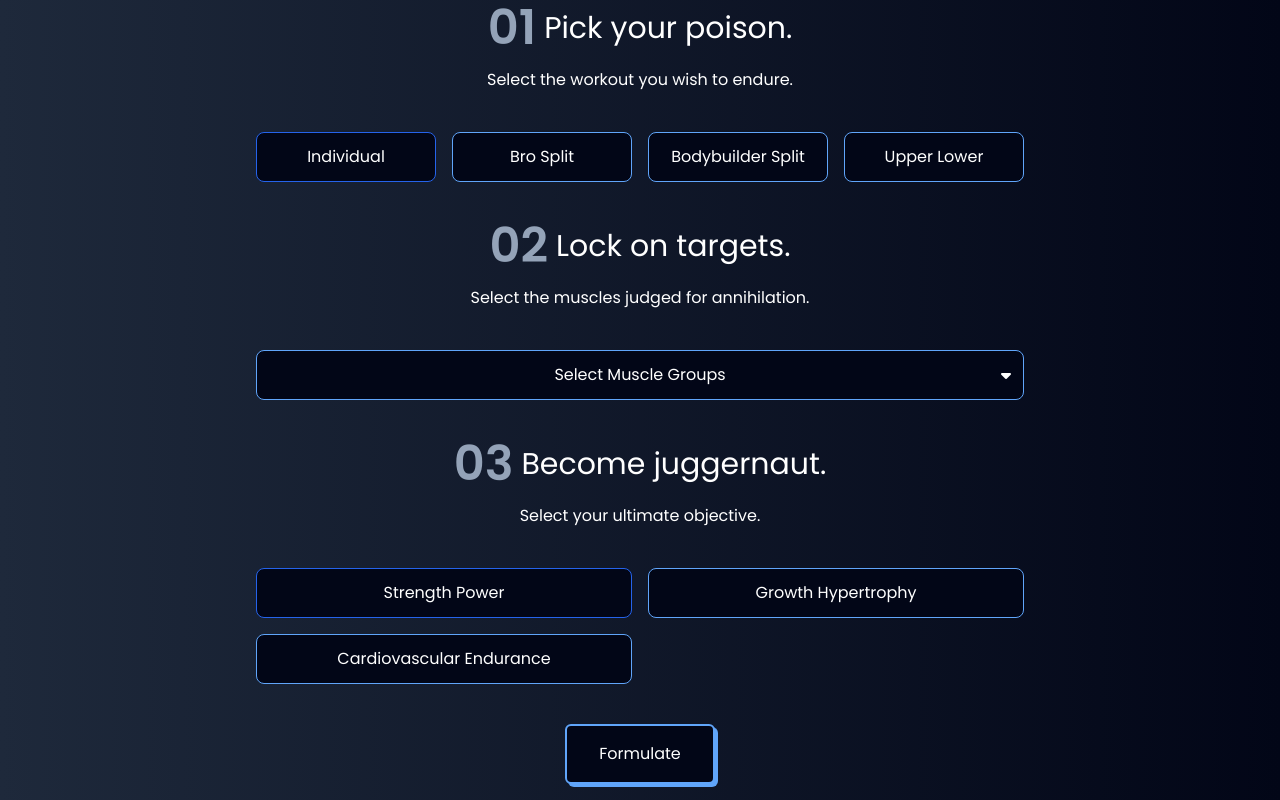
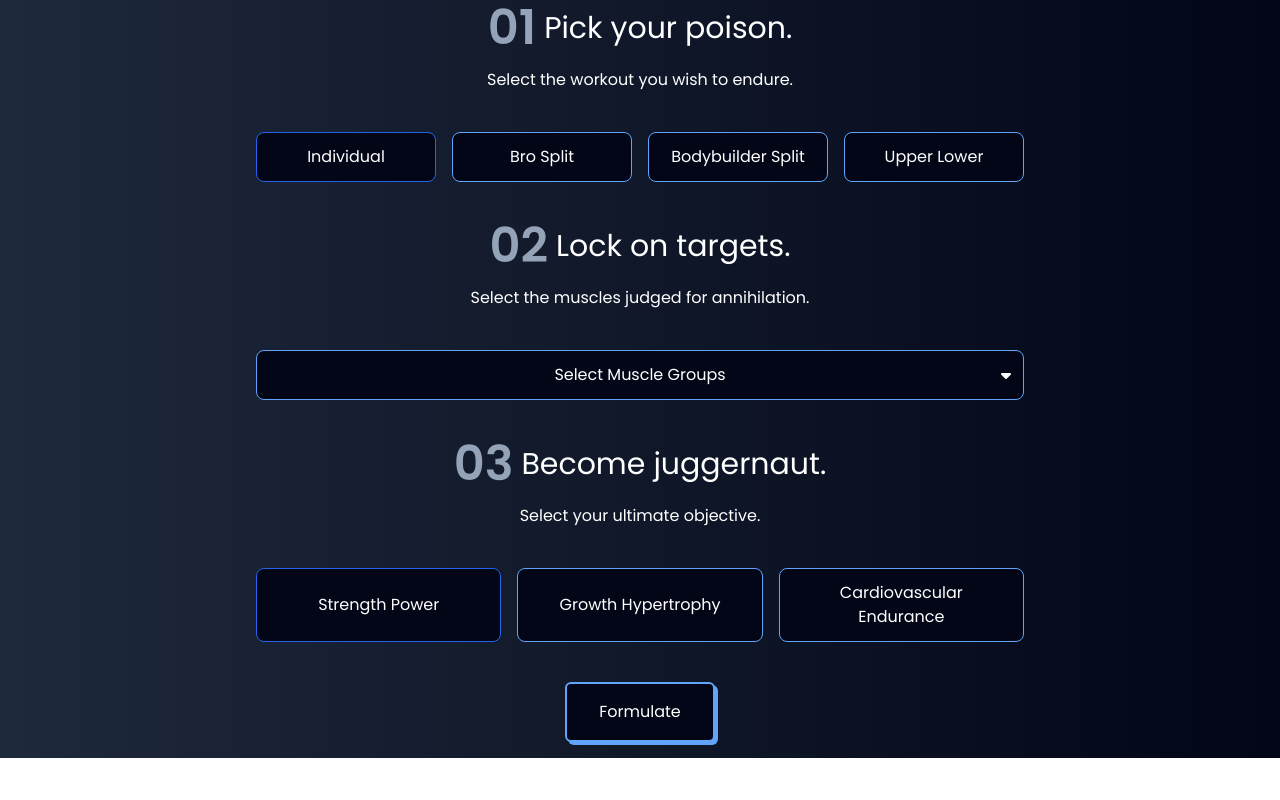
Before and after one commit to themistogenes/gym-app, a React (Vite) app: page / in a window 1280 px wide. Shown: the part 1024-1824 px from the top of the page. After the commit the page ends 1782 px from the top, so only its background shows below. Built offline with nearby package versions, Linux system fonts and the light colour scheme.

Commit message:
update styling

```diff
--- a/src/components/Generator.jsx
+++ b/src/components/Generator.jsx
@@ -129,7 +129,7 @@ export default function Generator({
         title={'Become juggernaut.'}
         description={'Select your ultimate objective.'}
       />
-      <div className="grid grid-cols-2 gap-4">
+      <div className="grid grid-cols-1 sm:grid-cols-3 gap-4">
       {
           Object.keys(SCHEMES).map((scheme, schemeIndex) => {
             return (
```
